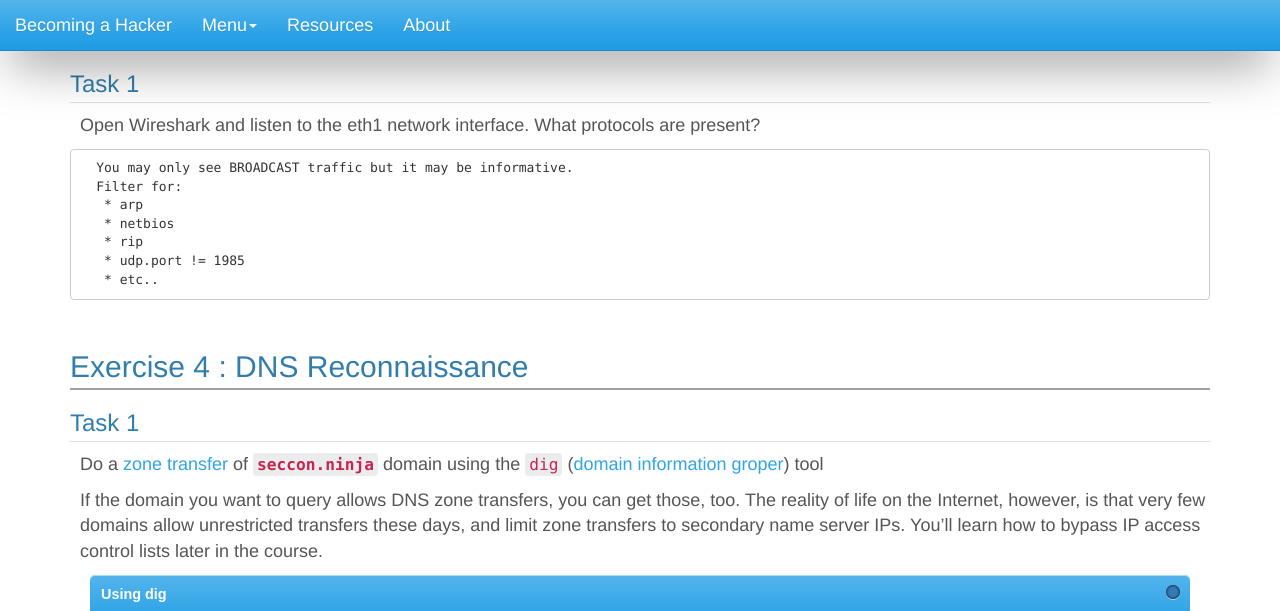
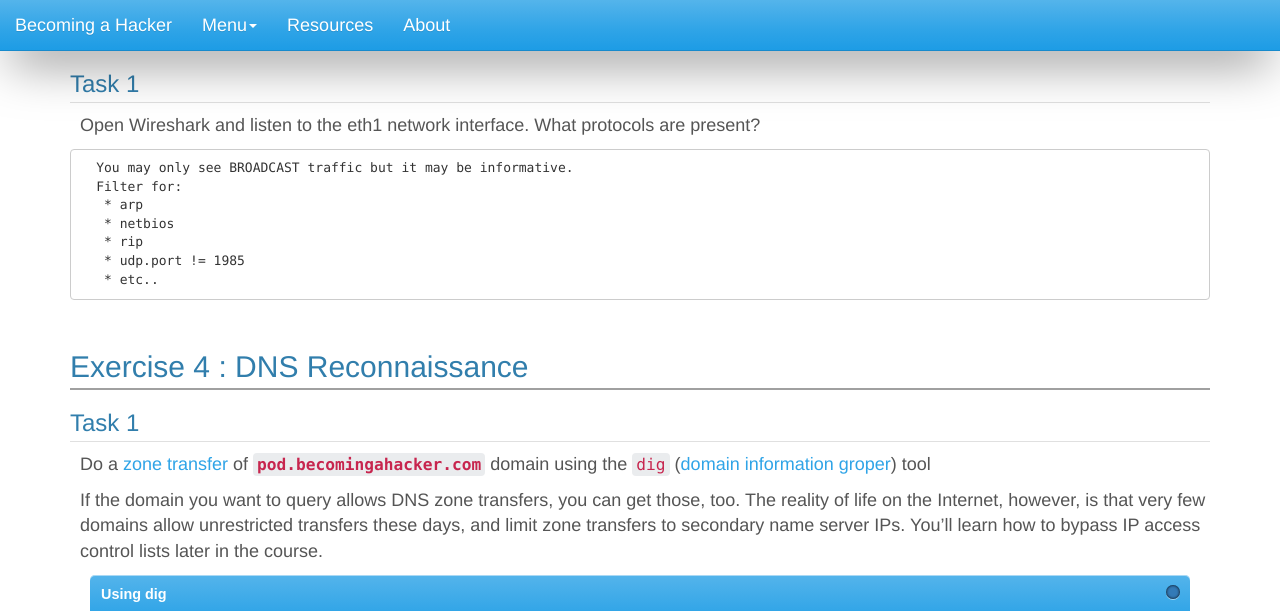
Before and after one commit to cmm-cisco/bah-site, a Jekyll site: the page built from modules/3.md, in a window 1280 px wide and 900 px high, scrolled down 3109 px, cut to the strip 0-611 px from the top of the window. Built offline with Jekyll 4.4.1, drawn with Linux system fonts in a browser that asks for light colours; some web fonts are replaced.

Commit message:
Refactor domain in zone transfer task to use pod.becomingahacker.com

```diff
--- a/modules/3.md
+++ b/modules/3.md
@@ -159,7 +159,7 @@
 
 ### Task 1
 
-Do a [zone transfer](http://en.wikipedia.org/wiki/DNS_zone_transfer) of **`seccon.ninja`** domain using the `dig` ([domain information groper](https://www.madboa.com/geek/dig/)) tool
+Do a [zone transfer](http://en.wikipedia.org/wiki/DNS_zone_transfer) of **`pod.becomingahacker.com`** domain using the `dig` ([domain information groper](https://www.madboa.com/geek/dig/)) tool
 
 If the domain you want to query allows DNS zone transfers, you can get
 those, too. The reality of life on the Internet, however, is that very
```
